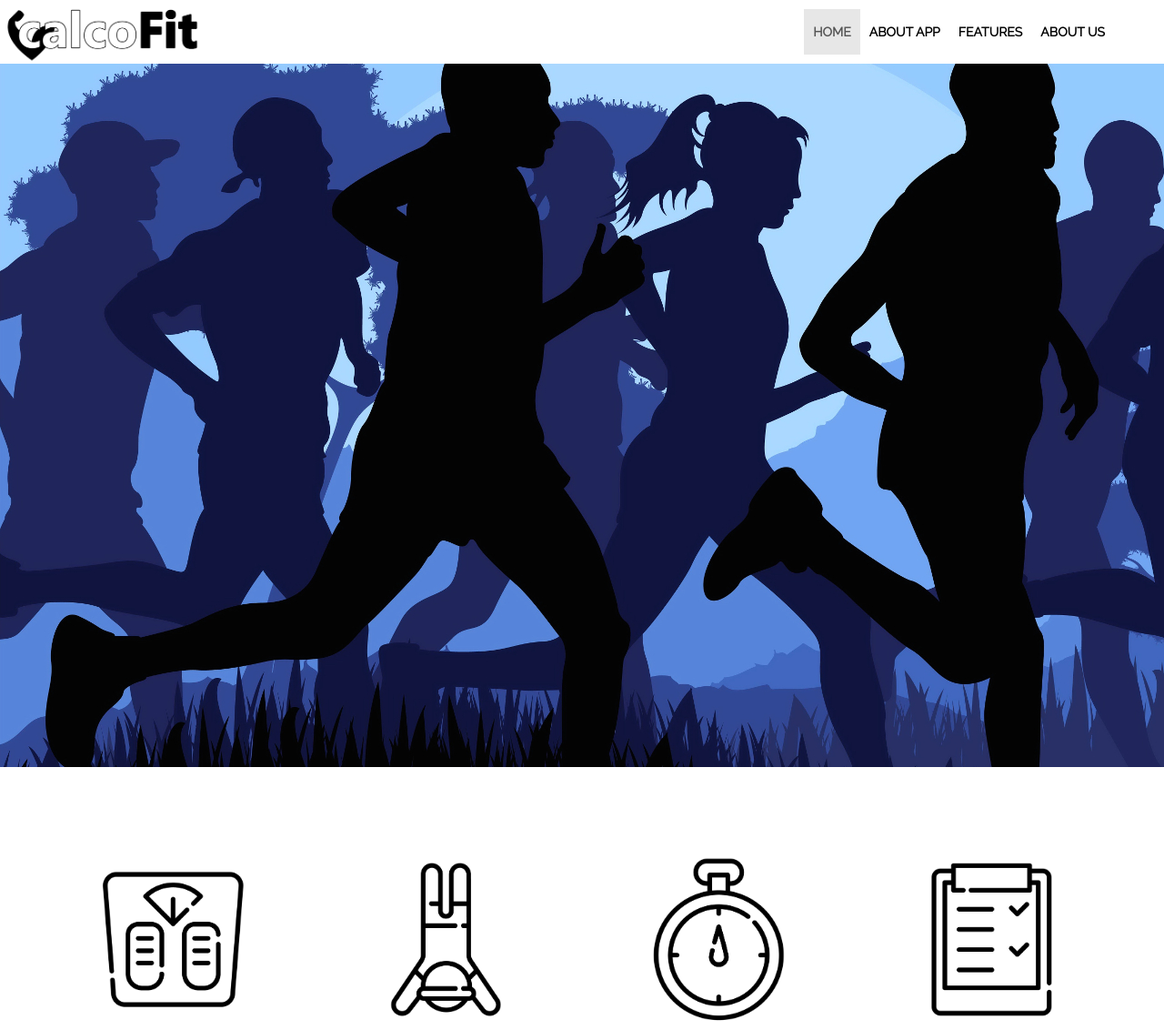
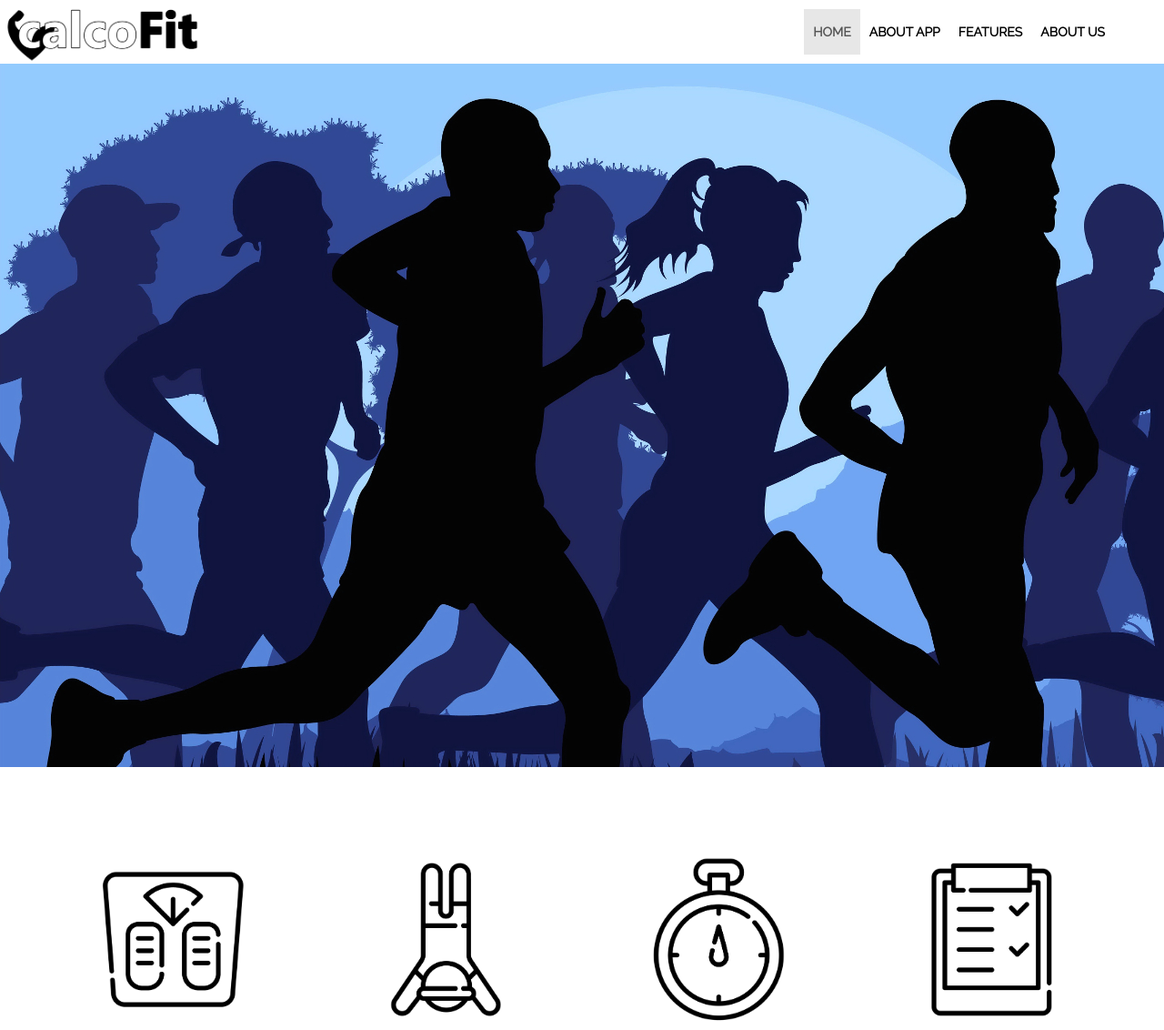
Before and after one commit to zakrza59/jfdd8-frontmeni, a PHP site: page / in a window 1280 px wide. Shown: the top 1132 px of the page at 91% size. Run offline with PHP 8.4, Linux system fonts and the light colour scheme.

Commit message:
background-cover position-y set

```diff
--- a/css/main.css
+++ b/css/main.css
@@ -101,6 +101,8 @@ img.glowa {
     height: 843px;
     background: url("../parallax/parallax.jpg");
     background-size: cover;
+    background-repeat: no-repeat;
+    background-position-y: 70px;
     width: 100%;
 
 }
```
